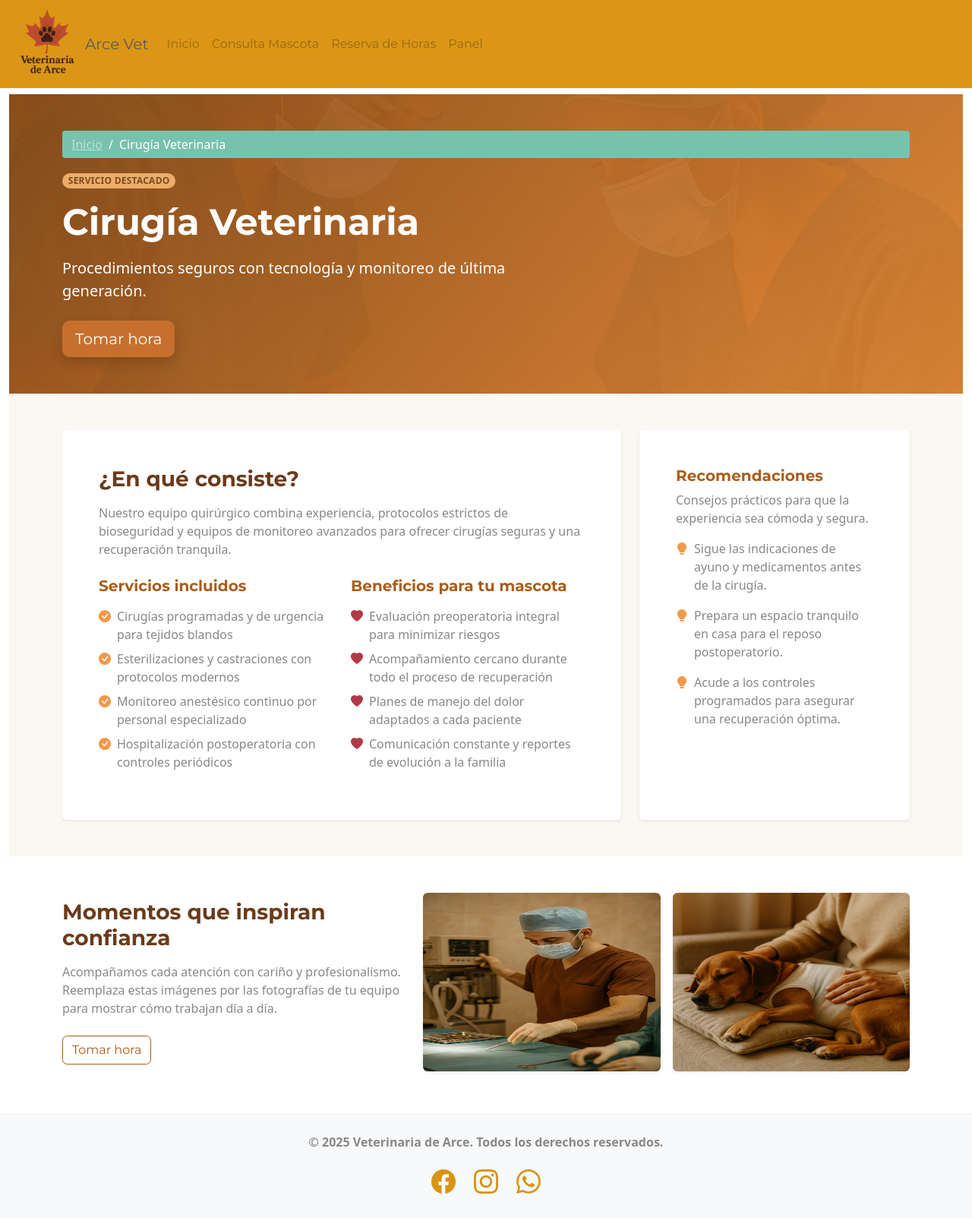
After one commit to Luisnavarr1999/Vet_Arce_Proyect, a Django app: page /servicios/cirugia/ in a window 1280 px wide. The commit adds this page. Shown: the whole page at 76% size. Run offline with Django 4.2, Linux system fonts and the light colour scheme; some libraries are stand-ins or nearby versions.

Commit message:
Funciones agregadas/seccion Nuestros servicion operativa

```diff
--- a/ambpublica/views.py
+++ b/ambpublica/views.py
@@ -19,7 +19,7 @@ from paneltrabajador.forms import ClienteForm, MascotaForm
 from paneltrabajador.models import Cita, Cliente, Mascota, ChatConversation, ChatMessage
 
 import json
-from django.http import HttpResponse, JsonResponse
+from django.http import Http404, HttpResponse, JsonResponse
 import logging
 from django.core.cache import cache
 from django.conf import settings
@@ -173,6 +173,102 @@ HANDOFF_PENDING_KEY = "chatbot_pending_handoff"
 HANDOFF_MESSAGE_KEY = "chatbot_pending_message"
 ACTIVE_CONVERSATION_KEY = "chatbot_conversation_id"
 
+SERVICIOS_INFO = {
+    "consulta-general": {
+        "slug": "consulta-general",
+        "name": "Consulta General",
+        "tagline": "Salud preventiva y acompañamiento médico para cada etapa de vida.",
+        "description": (
+            "Durante la consulta general evaluamos el estado integral de tu mascota, "
+            "incluyendo antecedentes médicos, chequeos físicos completos y un plan de cuidado a medida."
+        ),
+        "services": [
+            "Evaluación clínica completa con control de signos vitales",
+            "Calendario de vacunación y desparasitación actualizado",
+            "Asesoría nutricional y de comportamiento",
+            "Exámenes preventivos según edad y especie",
+        ],
+        "benefits": [
+            "Detección temprana de enfermedades y condiciones crónicas",
+            "Planes de salud personalizados que se adaptan a tu rutina",
+            "Registro clínico digital disponible en todo momento",
+            "Recomendaciones para mejorar su calidad de vida diaria",
+        ],
+        "tips": [
+            "Trae el carnet sanitario o antecedentes médicos para una evaluación más completa.",
+            "Anota dudas o cambios recientes en su comportamiento para comentarlos durante la visita.",
+            "Mantén su calendario de vacunas al día para prevenir enfermedades comunes.",
+        ],
+        "hero_image": "Imagenes/servicios/consulta-general-hero.jpg",
+        "gallery_images": [
+            {"src": "Imagenes/servicios/consulta-general-1.jpg", "alt": "Veterinaria revisando a un perro"},
+            {"src": "Imagenes/servicios/consulta-general-2.jpg", "alt": "Chequeo de gato en consulta"},
+        ],
+    },
+    "cirugia": {
+        "slug": "cirugia",
+        "name": "Cirugía Veterinaria",
+        "tagline": "Procedimientos seguros con tecnología y monitoreo de última generación.",
+        "description": (
+            "Nuestro equipo quirúrgico combina experiencia, protocolos estrictos de bioseguridad y equipos "
+            "de monitoreo avanzados para ofrecer cirugías seguras y una recuperación tranquila."
+        ),
+        "services": [
+            "Cirugías programadas y de urgencia para tejidos blandos",
+            "Esterilizaciones y castraciones con protocolos modernos",
+            "Monitoreo anestésico continuo por personal especializado",
+            "Hospitalización postoperatoria con controles periódicos",
+        ],
+        "benefits": [
+            "Evaluación preoperatoria integral para minimizar riesgos",
+            "Acompañamiento cercano durante todo el proceso de recuperación",
+            "Planes de manejo del dolor adaptados a cada paciente",
+            "Comunicación constante y reportes de evolución a la familia",
+        ],
+        "tips": [
+            "Sigue las indicaciones de ayuno y medicamentos antes de la cirugía.",
+            "Prepara un espacio tranquilo en casa para el reposo postoperatorio.",
+            "Acude a los controles programados para asegurar una recuperación óptima.",
+        ],
+        "hero_image": "Imagenes/servicios/cirugia-hero.jpg",
+        "gallery_images": [
+            {"src": "Imagenes/servicios/cirugia-1.jpg", "alt": "Equipo veterinario en pabellón"},
+            {"src": "Imagenes/servicios/cirugia-2.jpg", "alt": "Mascota descansando tras cirugía"},
+        ],
+    },
+    "dentista": {
+        "slug": "dentista",
+        "name": "Odontología Veterinaria",
+        "tagline": "Sonrisas sanas para mejorar la salud general de tu compañero.",
+        "description": (
+            "El cuidado dental es esencial para prevenir infecciones y molestias. En nuestra área odontológica "
+            "trabajamos con equipos especializados y técnicas delicadas para proteger la salud bucal."
+        ),
+        "services": [
+            "Limpieza dental con ultrasonido y pulido profesional",
+            "Extracciones seguras y tratamientos periodontales",
+            "Diagnóstico por imagen para evaluar raíces y maxilares",
+            "Plan de cuidado dental domiciliario con productos recomendados",
+        ],
+        "benefits": [
+            "Prevención de halitosis y enfermedades periodontales",
+            "Mayor bienestar general y apetito equilibrado",
+            "Seguimiento personalizado según especie y edad",
+            "Educación al tutor para mantener una higiene diaria efectiva",
+        ],
+        "tips": [
+            "Introduce el cepillado dental de manera gradual y positiva.",
+            "Utiliza snacks y juguetes dentales aprobados por el veterinario.",
+            "Programa limpiezas profesionales regulares para evitar acumulación de placa.",
+        ],
+        "hero_image": "Imagenes/servicios/dentista-hero.jpg",
+        "gallery_images": [
+            {"src": "Imagenes/servicios/dentista-1.jpg", "alt": "Dentista veterinario limpiando dientes a un perro"},
+            {"src": "Imagenes/servicios/dentista-2.jpg", "alt": "Gato mostrando dientes sanos"},
+        ],
+    },
+}
+
 YES_KEYWORDS = {
     "si",
     "claro",
@@ -196,6 +292,17 @@ NO_PHRASES = ("no gracias", "prefiero seguir", "mejor no")
 
 def _tokenize(text: str) -> set[str]:
     return set(re.findall(r"\b\w+\b", text))
+
+def servicio_detalle(request, slug: str):
+    servicio = SERVICIOS_INFO.get(slug)
+    if not servicio:
+        raise Http404("Servicio no encontrado")
+
+    context = {
+        "servicio": servicio,
+    }
+
+    return render(request, "ambpublica/servicio_detalle.html", context)
 
 
 def _should_escalate(normalized_message: str) -> Optional[bool]:
--- a/ficatsmanager/urls.py
+++ b/ficatsmanager/urls.py
@@ -78,6 +78,7 @@ urlpatterns = [
     path('panel/chat/pending-count/', vistas_panel.chat_pending_count, name='panel_chat_pending_count'),
 
     path('', vistas_publica.main, name="ambpublico_index"),
+    path('servicios/<slug:slug>/', vistas_publica.servicio_detalle, name='ambpublico_servicio_detalle'),
     path('consulta_mascota/', vistas_publica.consulta_mascota, name="ambpublico_consulta"),
     path('chatbot/message/', vistas_publica.chatbot_message, name="ambpublico_chatbot_message"),
     path('chatbot/conversation/', vistas_publica.chatbot_conversation_messages, name="ambpublico_chatbot_messages"),
--- /dev/null
+++ b/templates/ambpublica/servicio_detalle.html
@@ -0,0 +1,186 @@
+{% extends "./master.html" %}
+{% load static %}
+
+{% block title %}
+  {{ servicio.name }} | Arce Vet
+{% endblock title %}
+
+{% block content %}
+<section class="service-hero text-white position-relative overflow-hidden">
+  <div class="service-hero__background" style="background-image:
+      linear-gradient(135deg, rgba(168, 93, 26, 0.88), rgba(242, 129, 35, 0.88)),
+      url('{% static servicio.hero_image %}');"></div>
+
+  <div class="container py-5 position-relative">
+    <nav aria-label="breadcrumb" class="mb-3">
+      <ol class="breadcrumb mb-0">
+        <li class="breadcrumb-item"><a class="text-white-50" href="{% url 'ambpublico_index' %}">Inicio</a></li>
+        <li class="breadcrumb-item active text-white" aria-current="page">{{ servicio.name }}</li>
+      </ol>
+    </nav>
+
+    <div class="row align-items-center">
+      <div class="col-lg-7">
+        <span class="badge badge-maple-soft rounded-pill text-uppercase fw-semibold mb-3">Servicio destacado</span>
+        <h1 class="display-5 fw-bold mb-3 text-white">{{ servicio.name }}</h1>
+        <p class="lead mb-4">{{ servicio.tagline }}</p>
+        <a class="btn btn-maple btn-lg shadow" href="{% url 'ambpublico_reserva' %}">Tomar hora</a>
+      </div>
+    </div>
+  </div>
+</section>
+
+<section class="py-5 bg-cream">
+  <div class="container">
+    <div class="row g-4">
+      <div class="col-lg-8">
+        <div class="card shadow-sm border-0 h-100">
+          <div class="card-body p-4 p-md-5">
+            <h2 class="h3 fw-bold text-maple-900 mb-3">¿En qué consiste?</h2>
+            <p class="text-muted mb-4">{{ servicio.description }}</p>
+
+            <div class="row g-4">
+              <div class="col-md-6">
+                <h3 class="h5 text-maple-700 fw-semibold">Servicios incluidos</h3>
+                <ul class="list-unstyled mt-3">
+                  {% for item in servicio.services %}
+                    <li class="d-flex align-items-start mb-2">
+                      <i class="bi bi-check-circle-fill text-amber me-2"></i>
+                      <span>{{ item }}</span>
+                    </li>
+                  {% endfor %}
+                </ul>
+              </div>
+              <div class="col-md-6">
+                <h3 class="h5 text-maple-700 fw-semibold">Beneficios para tu mascota</h3>
+                <ul class="list-unstyled mt-3">
+                  {% for item in servicio.benefits %}
+                    <li class="d-flex align-items-start mb-2">
+                      <i class="bi bi-heart-fill text-coral me-2"></i>
+                      <span>{{ item }}</span>
+                    </li>
+                  {% endfor %}
+                </ul>
+              </div>
+            </div>
+
+          </div>
+        </div>
+      </div>
+
+      <div class="col-lg-4">
+        <div class="card shadow-sm border-0 h-100">
+          <div class="card-body p-4 p-md-5">
+            <h3 class="h5 fw-semibold text-maple-700">Recomendaciones</h3>
+            <p class="text-muted">Consejos prácticos para que la experiencia sea cómoda y segura.</p>
+            <ul class="list-unstyled mt-3">
+              {% for tip in servicio.tips %}
+                <li class="d-flex align-items-start mb-3">
+                  <i class="bi bi-lightbulb-fill text-amber me-2"></i>
+                  <span>{{ tip }}</span>
+                </li>
+              {% endfor %}
+            </ul>
+          </div>
+        </div>
+      </div>
+
+    </div>
+  </div>
+</section>
+
+<section class="py-5">
+  <div class="container">
+    <div class="row align-items-center g-4">
+      <div class="col-lg-5">
+        <h2 class="h3 fw-bold text-maple-900 mb-3">Momentos que inspiran confianza</h2>
+        <p class="text-muted mb-4">
+          Acompañamos cada atención con cariño y profesionalismo. Reemplaza estas imágenes por las fotografías de tu equipo para mostrar cómo trabajan día a día.
+        </p>
+        <a class="btn btn-outline-maple" href="{% url 'ambpublico_reserva' %}">Tomar hora</a>
+      </div>
+
+      <div class="col-lg-7">
+        <div class="row g-3">
+          {% for image in servicio.gallery_images %}
+            <div class="col-6">
+              <div class="ratio ratio-4x3 rounded shadow-sm overflow-hidden service-gallery__item">
+                <img src="{% static image.src %}" alt="{{ image.alt }}" class="w-100 h-100 object-fit-cover">
+              </div>
+            </div>
+          {% endfor %}
+        </div>
+      </div>
+
+    </div>
+  </div>
+</section>
+
+<style>
+  /* ===== Paleta Arce Otoño =====
+     Puedes ajustar estos tonos a tu branding exacto */
+  :root{
+    --maple-900:#6B3A1A;   /* café profundo */
+    --maple-800:#8A4B22;
+    --maple-700:#A85D1A;   /* maple */
+    --maple-600:#C7702E;   /* canela */
+    --amber:#F2994A;       /* ámbar/mostaza */
+    --honey:#F2B36E;       /* miel suave */
+    --coral:#B23A48;       /* toque cálido para icono corazón */
+    --cream:#FBF7F2;       /* fondo crema */
+  }
+
+  /* ===== Hero ===== */
+  .service-hero { min-height: 360px; }
+  .service-hero__background{
+    position:absolute; inset:0; background-size:cover; background-position:center;
+    filter:brightness(0.95); z-index:0;
+  }
+  .service-hero::before{
+    content:""; position:absolute; inset:0;
+    background: linear-gradient(135deg, rgba(107,58,26,0.35), rgba(242,179,110,0.25));
+    z-index:1;
+  }
+  .service-hero > .container,
+  .service-hero nav,
+  .service-hero h1,
+  .service-hero p,
+  .service-hero a,
+  .service-hero .badge { position:relative; z-index:2; }
+
+  /* ===== Utilidades de color ===== */
+  .text-maple-900{ color: var(--maple-900) !important; }
+  .text-maple-700{ color: var(--maple-700) !important; }
+  .text-amber{ color: var(--amber) !important; }
+  .text-coral{ color: var(--coral) !important; }
+  .bg-cream{ background-color: var(--cream) !important; }
+
+  .badge-maple-soft{
+    background: rgba(242, 179, 110, 0.95);
+    color: #7c4b20;
+    letter-spacing:.02em;
+  }
+
+  .btn-maple{
+    background: var(--maple-600);
+    border-color: var(--maple-600);
+    color:#fff;
+  }
+  .btn-maple:hover{ background: var(--maple-700); border-color: var(--maple-700); color:#fff; }
+
+  .btn-outline-maple{
+    color: var(--maple-700);
+    border-color: var(--maple-700);
+    background: transparent;
+  }
+  .btn-outline-maple:hover{
+    color:#fff;
+    background: var(--maple-700);
+    border-color: var(--maple-700);
+  }
+
+  /* ===== Galería ===== */
+  .service-gallery__item img{ transition: transform .4s ease; }
+  .service-gallery__item:hover img{ transform: scale(1.05); }
+</style>
+{% endblock content %}
```
Also changed, not shown: templates/ambpublica/main.html (+12 -3 lines), static/Imagenes/bg-recomendaciones.jpg (added), static/Imagenes/servicios/cirugia-1.jpg (added), static/Imagenes/servicios/cirugia-2.jpg (added), static/Imagenes/servicios/cirugia-hero.jpg (added), 6 other files.
